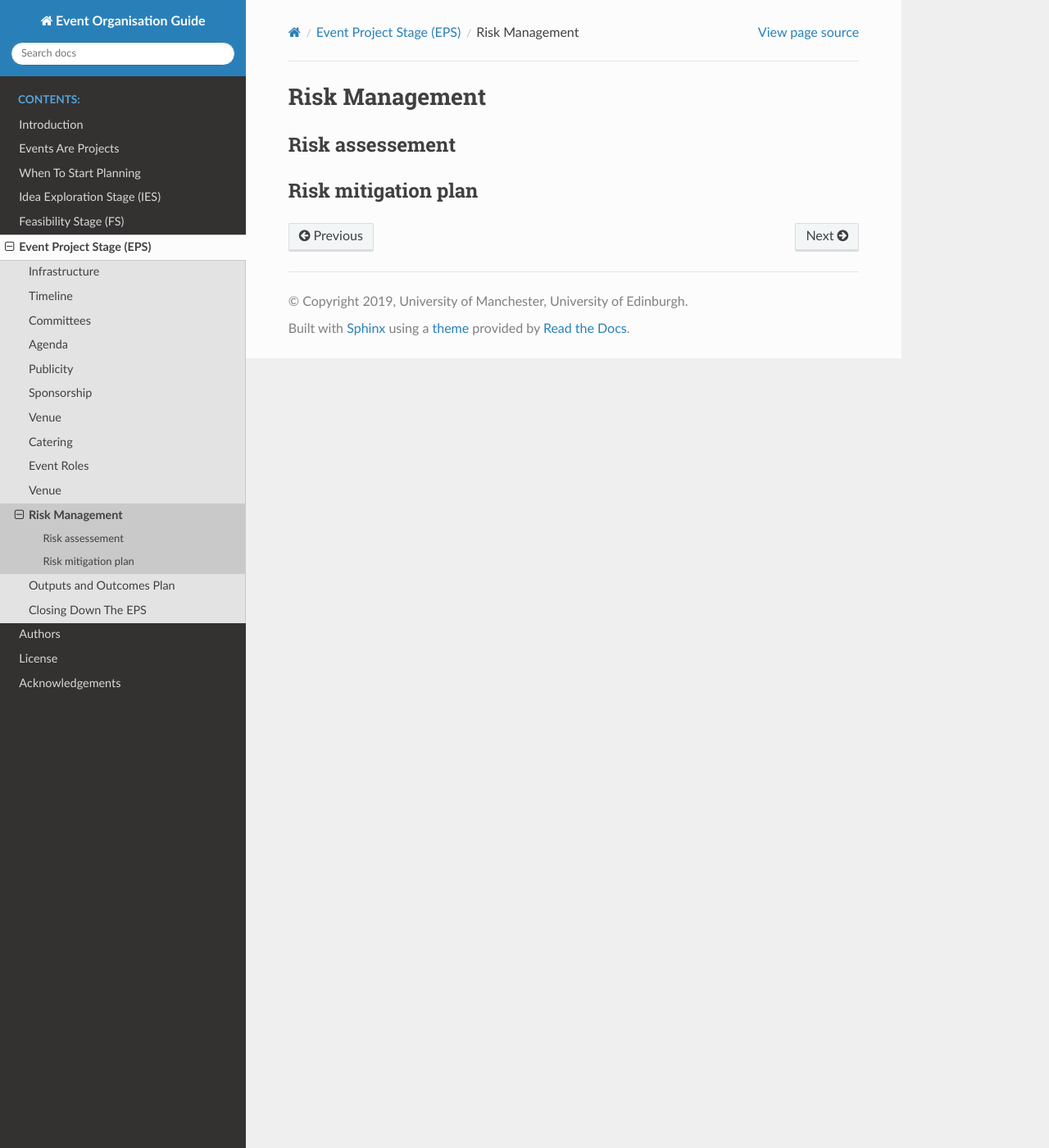
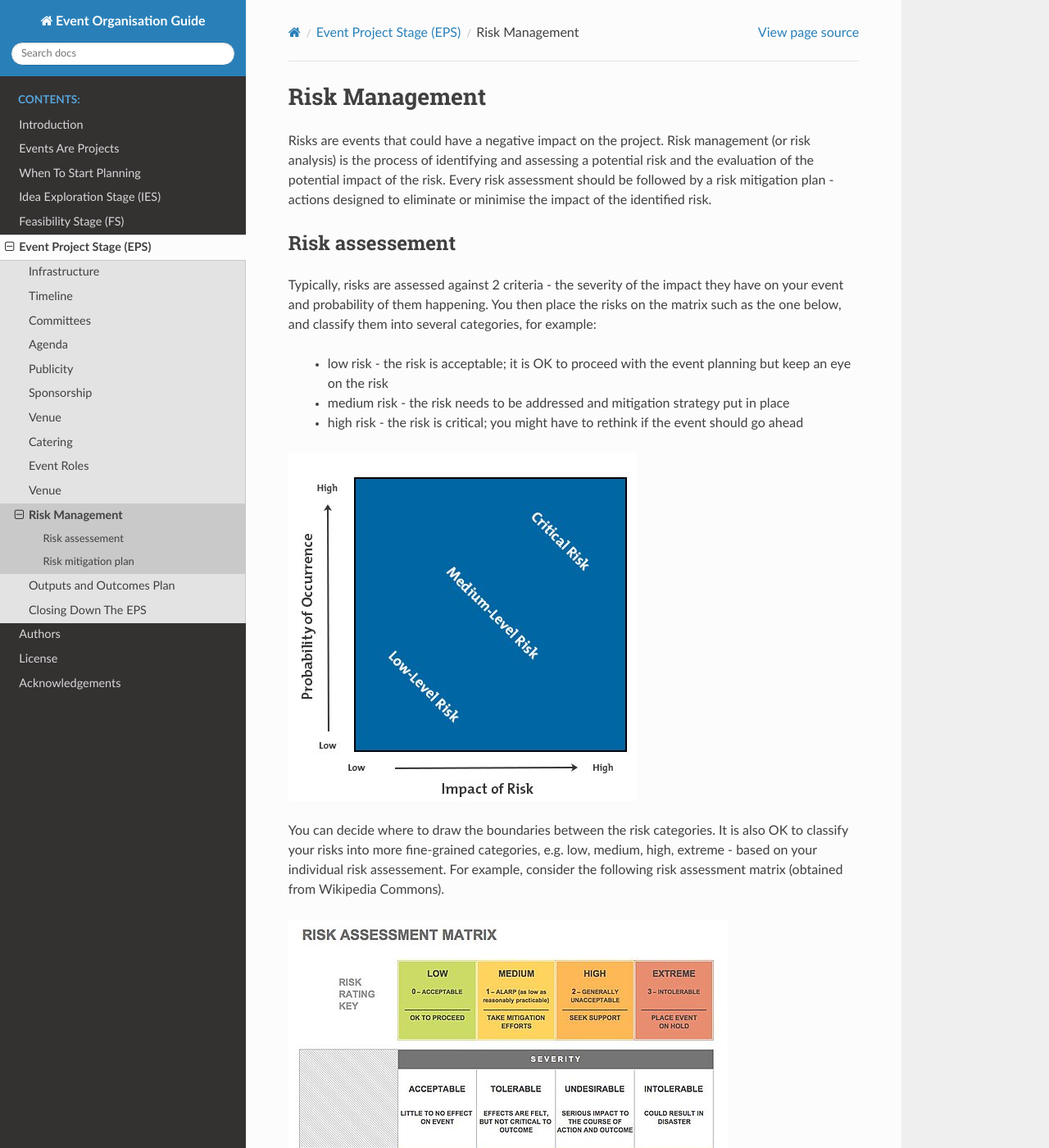
Before and after one commit to softwaresaved/event-organisation-guide, a Sphinx documentation site: the page built from docs/eog/eps-risk-management.rst, in a window 1280 px wide and 1400 px high. Shown: the whole window at 82% size. Built offline with Sphinx 7.4.7 and the Read the Docs theme 2.0.0, drawn with Linux system fonts in a browser that asks for light colours; some of the changed text lies outside the part shown.

Commit message:
Added 1st iteration of risk assessment section

```diff
--- a/docs/eog/eps-risk-management.rst
+++ b/docs/eog/eps-risk-management.rst
@@ -2,9 +2,47 @@
 
 Risk Management
 ===============
+Risks are events that could have a negative impact on the project. Risk management (or risk analysis) is the process of
+identifying and assessing a potential risk and the evaluation of the potential impact of the risk. Every risk assessment
+should be followed by a risk mitigation plan - actions designed to eliminate or minimise the impact of the identified
+risk.
 
 Risk assessement
 ****************
+Typically, risks are assessed against 2 criteria - the severity of the impact they have on your event and
+probability of them happening. You then place the risks on the matrix such as the one below, and classify them into
+several categories, for example:
+
+    * low risk - the risk is acceptable; it is OK to proceed with the event planning but keep an eye on the risk
+    * medium risk - the risk needs to be addressed and mitigation strategy put in place
+    * high risk - the risk is critical; you might have to rethink if the event should go ahead
+
+.. figure:: ../img/ImpactProbabilityMatrix.jpg
+  :alt: Risk assessment chart
+
+You can decide where to draw the boundaries between the risk categories. It is also OK to classify your risks into more
+fine-grained categories, e.g. low, medium, high, extreme - based on your
+individual risk assessement. For example, consider the following risk assessment matrix (obtained from Wikipedia
+Commons).
+
+.. figure:: ../img/536px-IC-Risk-Assessment-Matrix-Template.jpg
+  :alt: Risk assessment matrix
+
+For events such as the CW or CC, we typically look at the following risk aspects:
+
+    * The main stakeholder (the Software Sustainability Institute)
+    * Other stakeholders (sponsors, keynote speakers, attendees, session leaders, volunteers/helpers at the event)
+    * Budget
+    * Event agenda
+    * Venue
+    * Catering
+    * Communication (with various stakeholders)
+    * Policies, guidelines and documentation
+
+Risks can also happen at different times in the planning process - before, during and after the event, and may require
+different strategies at different stages. See `an example risk management
+plan <https://docs.google.com/spreadsheets/d/1hjlNIL-UbWus8O9raq1OtdvM2v1GECxjOeSegS6rIRM/edit?usp=sharing>`_ - together
+with risk assessement and risk mitigation plan.
 
 Risk mitigation plan
 ********************
```
Also changed, not shown: docs/img/536px-IC-Risk-Assessment-Matrix-Template.jpg (added), docs/img/ImpactProbabilityMatrix.jpg (added).
